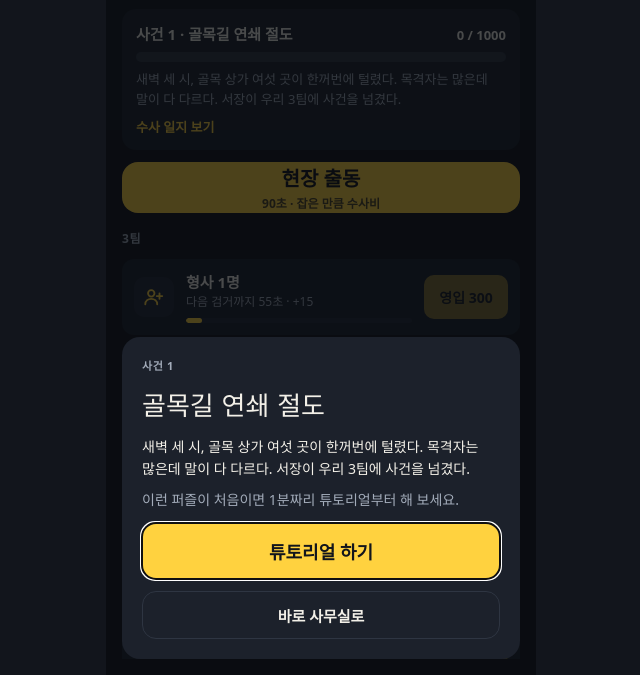
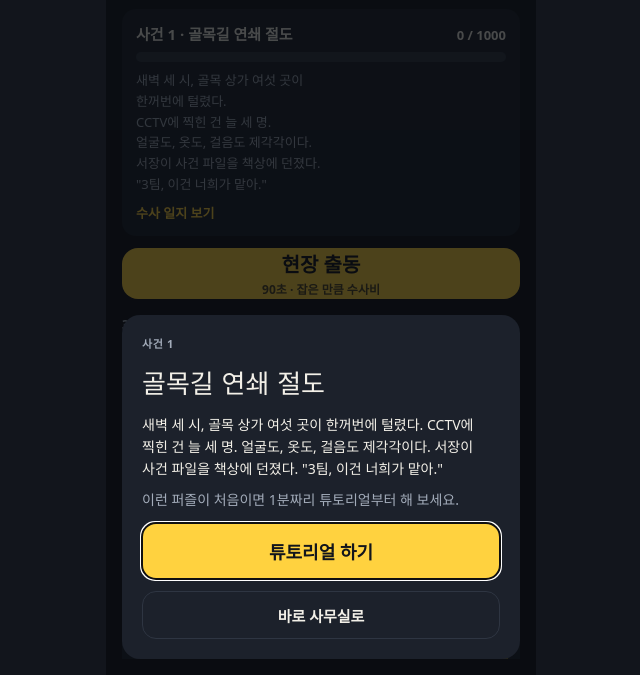
Before and after one commit to eifv013/Team3, a plain HTML site: page docs/index.html in a window 1280 px wide. Shown: the part 125-800 px from the top of the page, without its empty margins (319-959 px from the left). Drawn offline with Linux system fonts and the light colour scheme; a web font is replaced by a local one.

Commit message:
수사 3팀 0.1.4
Co-Authored-By: Claude Opus 5.5 <noreply@anthropic.com>

Claude-Session: https://claude.ai/code/session_01LfK2SFJRZzfYa6uvyKrUx6

```diff
--- a/docs/index.html
+++ b/docs/index.html
@@ -170,7 +170,7 @@ h1,h2{margin:0;font-family:'Black Han Sans',sans-serif;font-weight:400}
 .casebox{background:var(--panel);border-radius:14px;padding:14px;display:flex;flex-direction:column;gap:8px}
 .casebox .bar{height:10px;border-radius:5px;background:var(--line);overflow:hidden}
 .casebox .bar i{display:block;height:100%;background:var(--acc);border-radius:5px;transition:width .4s}
-.casebox .story{margin:0;font-size:13px;line-height:1.5;color:var(--muted)}
+.casebox .story{margin:0;font-size:13px;line-height:1.6;color:var(--muted);white-space:pre-line}
 .linkish{border:0;background:none;padding:0;color:var(--acc);font-size:13px;font-weight:600;text-align:left}
 .section-t{font-size:12px;font-weight:700;letter-spacing:.06em;color:var(--muted);margin-top:4px}
 .shop{display:flex;flex-direction:column;gap:8px}
@@ -211,7 +211,7 @@ details.pn .pn-body{padding:0 14px 12px;display:flex;flex-direction:column;gap:6
 details.pn .pn-body p{color:var(--muted)}
 .log{display:flex;flex-direction:column;gap:6px;padding:12px 14px;border-radius:12px;background:var(--panel2)}
 .log-at{display:flex;align-items:center;gap:8px;font-size:13px;font-weight:700;color:var(--acc)}
-.log p{margin:0;font-size:14px;line-height:1.65}
+.log p,details.log-d .pn-body p{margin:0;font-size:14px;line-height:1.7;white-space:pre-line}  /* 일지 줄바꿈(\n)을 그대로 줄로 */
 .log.locked{background:none;border:1.5px dashed var(--line)}
 .log.locked .log-at{color:var(--muted);font-weight:600}
 .log.fresh{border:1.5px solid var(--acc)}
@@ -486,6 +486,11 @@ details.log-d .pn-body p{color:var(--text);font-size:14px;line-height:1.65}
 })(typeof self !== 'undefined' ? self : this, function () {
   'use strict';
   return [
+    { ver: '0.1.4', date: '2026-11-21', title: '수사 일지를 새로 썼어요',
+      items: [
+        '수사 일지 여섯 편을 모두 새로 썼어요. 편마다 더 길어지고 줄도 보기 좋게 나눴어요.',
+        '규칙을 만든 자의 이름이 드러나요. 놈들은 그를 "설계자", 또는 "써드"라고 불러요.'
+      ] },
     { ver: '0.1.3', date: '2026-11-21', title: '사건 1이 검거 1000명까지',
       items: [
         '사건 1 · 골목길 연쇄 절도의 목표가 300명에서 1000명으로 늘었어요. 이미 300명으로 끝낸 사건은 다시 이어서 할 수 있어요.',
@@ -1125,13 +1130,57 @@ details.log-d .pn-body p{color:var(--text);font-size:14px;line-height:1.65}
     no: 1,
     title: '골목길 연쇄 절도',
     goal: 1000,          // 0.1.3: 300 → 1000(방치형답게 길게). 이야기도 4편 → 6편
+    // 0.1.4: 일지는 편마다 3줄 이상. 한 줄 = 한 호흡이자 폰 세로 화면 한 줄(줄바꿈 \n 그대로 화면에 줄로 나온다).
+    //        규칙을 만든 자 = "설계자", 놈들끼리 부르는 이름 = "써드". 진짜 이름은 사건 2 이후에 밝힌다.
     story: [
-      { at: 0,   text: '새벽 세 시, 골목 상가 여섯 곳이 한꺼번에 털렸다. 목격자는 많은데 말이 다 다르다. 서장이 우리 3팀에 사건을 넘겼다.' },
-      { at: 150, text: '잡아들인 자들이 하나같이 같은 말을 한다. "시키는 대로 했을 뿐." 누군가 세 명씩 짝을 지어 보내고 있다.' },
-      { at: 300, text: '세 명씩 짝지은 조에는 규칙이 있었다. 어느 특징이든 둘만 같은 조는 없다. 그 규칙을 만든 사람이 보이기 시작한다.' },
-      { at: 500, text: '규칙을 만든 자를 놈들은 "설계자"라고 불렀다. 가까운 놈들끼리는 "써드"라고 부른다고 했다. 세 번째. 우리 팀 번호와 같다. 서장은 우연이라고 했지만, 나는 그 말을 믿지 않는다.' },
-      { at: 750, text: '써드의 은신처를 찾아냈다. 텅 비어 있었다. 벽에는 우리 3팀 형사들의 몽타주가 세 장씩 짝지어 붙어 있었다. 둘만 같은 조는 없었다.' },
-      { at: 1000, text: '사건 종결. 마지막 조를 넘긴 날, 책상 위에 봉투 하나가 놓여 있었다. 안에는 다른 도시의 지도와 숫자 2, 그리고 한 줄. "다음 판도 내가 짠다. — 써드" 놈의 진짜 이름은 아직 아무도 모른다. — 사건 2에서 계속' }
+      { at: 0, text: [
+        '새벽 세 시, 골목 상가 여섯 곳이',
+        '한꺼번에 털렸다.',
+        'CCTV에 찍힌 건 늘 세 명.',
+        '얼굴도, 옷도, 걸음도 제각각이다.',
+        '서장이 사건 파일을 책상에 던졌다.',
+        '"3팀, 이건 너희가 맡아."'
+      ].join('\n') },
+      { at: 150, text: [
+        '잡아들인 놈들은 하나같이',
+        '같은 말만 되풀이했다.',
+        '"시키는 대로 했을 뿐이에요."',
+        '누가 시켰냐고 물으면 입을 다문다.',
+        '겁에 질린 눈으로 창밖만 본다.'
+      ].join('\n') },
+      { at: 300, text: [
+        '세 명씩 짝지은 조에는 규칙이 있었다.',
+        '모자, 얼굴, 시간, 표식.',
+        '셋이 모두 같거나, 모두 다르다.',
+        '둘만 같은 조는 한 번도 없었다.',
+        '우연으로는 이런 판을 짤 수 없다.'
+      ].join('\n') },
+      { at: 500, text: [
+        '규칙을 만든 자를',
+        '놈들은 "설계자"라고 불렀다.',
+        '가까운 놈들끼리는 "써드"라고 부른다.',
+        '세 번째. 우리 팀 번호와 같다.',
+        '서장은 우연이라고 했다.',
+        '나는 그 말을 믿지 않는다.'
+      ].join('\n') },
+      { at: 750, text: [
+        '써드의 은신처를 찾아냈다.',
+        '문을 땄을 땐 이미 텅 비어 있었다.',
+        '벽에는 우리 3팀 형사들의 몽타주가',
+        '세 장씩 짝지어 붙어 있었다.',
+        '둘만 같은 조는 없었다.',
+        '놈은 처음부터 우리를 보고 있었다.'
+      ].join('\n') },
+      { at: 1000, text: [
+        '마지막 조를 넘기고 사건 1을 닫았다.',
+        '그날 밤, 내 책상 위에',
+        '봉투 하나가 놓여 있었다.',
+        '다른 도시의 지도와 숫자 2,',
+        '그리고 한 줄.',
+        '"다음 판도 내가 짠다. — 써드"',
+        '놈의 진짜 이름은 아직 아무도 모른다.',
+        '— 사건 2에서 계속'
+      ].join('\n') }
     ]
   };
 
@@ -2265,7 +2314,7 @@ details.log-d .pn-body p{color:var(--text);font-size:14px;line-height:1.65}
       if (fresh || i === unlocked - 1) {
         return '<div class="log' + (fresh ? ' fresh' : '') + '"><span class="log-at">' + (fresh ? '<span class="new">NEW</span>' : '') + at + '</span><p>' + esc(e.text) + '</p></div>';
       }
-      return '<details class="pn log-d"><summary><b>' + at + '</b><span class="log-peek">' + esc(e.text) + '</span></summary><div class="pn-body"><p>' + esc(e.text) + '</p></div></details>';
+      return '<details class="pn log-d"><summary><b>' + at + '</b><span class="log-peek">' + esc(e.text.split('\n')[0]) + '</span></summary><div class="pn-body"><p>' + esc(e.text) + '</p></div></details>';
     }).join('');
     openInfo({ label: '수사 일지', title: '사건 ' + I.CASE.no + ' · ' + I.CASE.title, body: body });
     I.markStorySeen(save);
--- a/docs/sw.js
+++ b/docs/sw.js
@@ -6,9 +6,9 @@
  *   - 오프라인이거나 서버가 응답하지 않으면 마지막으로 저장해 둔 파일로 연다.
  * 게임 진행(저장)은 여기서 다루지 않는다. 그것은 페이지의 localStorage 에 있다.
  *
- * 0.1.3 은 빌드할 때 게임 버전으로 바뀐다. 버전이 달라지면 예전 저장소를 지운다.
+ * 0.1.4 은 빌드할 때 게임 버전으로 바뀐다. 버전이 달라지면 예전 저장소를 지운다.
  */
-const CACHE = 'team3-0.1.3';
+const CACHE = 'team3-0.1.4';
 const FILES = ['./', './index.html', './manifest.webmanifest', './icon-192.png', './icon-512.png', './version.json'];
 
 self.addEventListener('install', (event) => {
--- a/src/hub.js
+++ b/src/hub.js
@@ -177,7 +177,7 @@
       if (fresh || i === unlocked - 1) {
         return '<div class="log' + (fresh ? ' fresh' : '') + '"><span class="log-at">' + (fresh ? '<span class="new">NEW</span>' : '') + at + '</span><p>' + esc(e.text) + '</p></div>';
       }
-      return '<details class="pn log-d"><summary><b>' + at + '</b><span class="log-peek">' + esc(e.text) + '</span></summary><div class="pn-body"><p>' + esc(e.text) + '</p></div></details>';
+      return '<details class="pn log-d"><summary><b>' + at + '</b><span class="log-peek">' + esc(e.text.split('\n')[0]) + '</span></summary><div class="pn-body"><p>' + esc(e.text) + '</p></div></details>';
     }).join('');
     openInfo({ label: '수사 일지', title: '사건 ' + I.CASE.no + ' · ' + I.CASE.title, body: body });
     I.markStorySeen(save);
--- a/src/notes.js
+++ b/src/notes.js
@@ -9,6 +9,11 @@
 })(typeof self !== 'undefined' ? self : this, function () {
   'use strict';
   return [
+    { ver: '0.1.4', date: '2026-11-21', title: '수사 일지를 새로 썼어요',
+      items: [
+        '수사 일지 여섯 편을 모두 새로 썼어요. 편마다 더 길어지고 줄도 보기 좋게 나눴어요.',
+        '규칙을 만든 자의 이름이 드러나요. 놈들은 그를 "설계자", 또는 "써드"라고 불러요.'
+      ] },
     { ver: '0.1.3', date: '2026-11-21', title: '사건 1이 검거 1000명까지',
       items: [
         '사건 1 · 골목길 연쇄 절도의 목표가 300명에서 1000명으로 늘었어요. 이미 300명으로 끝낸 사건은 다시 이어서 할 수 있어요.',
```
Also changed, not shown: docs/version.json (+5 -6 lines), src/idle.js (+50 -6 lines), src/template.html (+2 -2 lines), test/idle.test.js (+11 -0 lines).
